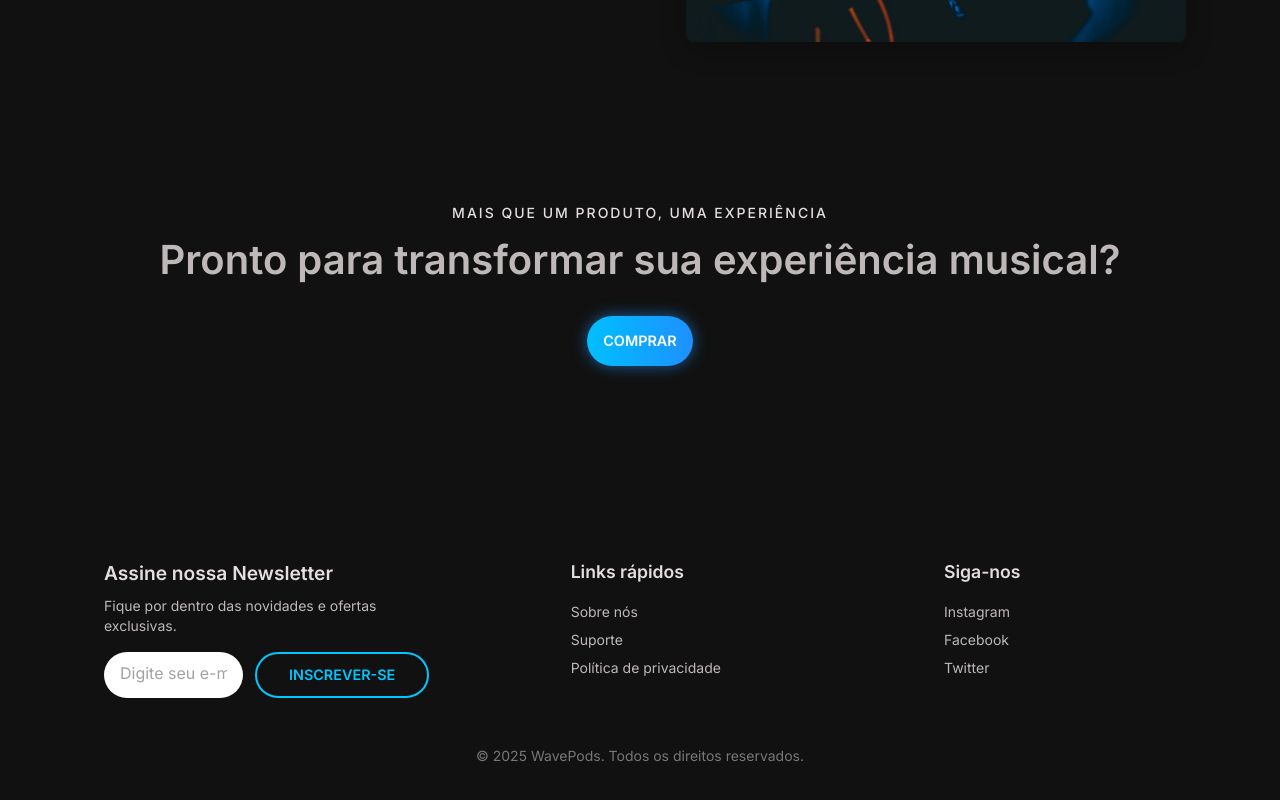
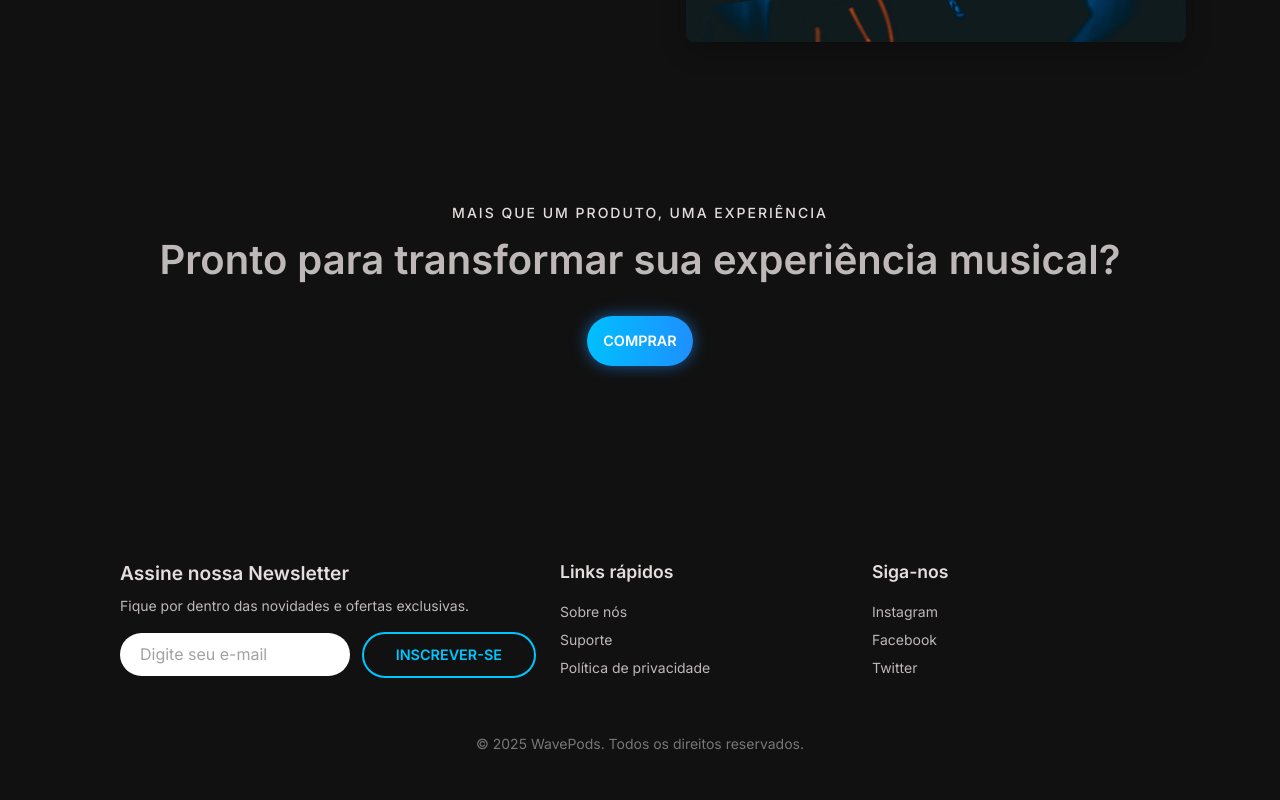
Before and after one commit to CarolinaVirginio/landing_wavepods, a React (Vite) app: page / in a window 1280 px wide. Shown: the part 3240-4040 px from the top of the page. Built offline with nearby package versions, Linux system fonts and the light colour scheme.

Commit message:
Refactor(Footer, Button, ContentMain): add newsletter validation and reusable button styles

```diff
--- a/src/components/ContentMain.jsx
+++ b/src/components/ContentMain.jsx
@@ -94,7 +94,7 @@ const ContentMain = () => {
           >
             <CustomButton>Comprar agora</CustomButton>
 
-            <CustomButton variant="outlined">Ver especificações</CustomButton>
+            <CustomButton version="outlined">Ver especificações</CustomButton>
           </Box>
         </Box>
       </Container>
--- a/src/components/CustomButton.jsx
+++ b/src/components/CustomButton.jsx
@@ -1,54 +1,64 @@
 import Button from "@mui/material/Button";
 
-const CustomButton = ({ variant = "comprar", children, ...props }) => {
-  const styles = {
+const variants = {
   comprar: {
     color: "#fff",
     background: "linear-gradient(90deg, #00bfff, #1e90ff)",
+    fontSize: "0.9rem",
     px: 2,
     py: 1.5,
     borderRadius: 50,
     fontWeight: 600,
-      fontSize: "0.9rem",
+    transition: "all 0.3s ease",
     boxShadow: "0 0 15px rgba(30, 144, 255, 0.6)",
-      transition: "all 0.3s ease",
     "&:hover": {
       boxShadow: "0 0 25px rgba(30, 144, 255, 0.9)",
       transform: "translateY(-2px)",
       background: "linear-gradient(90deg, #1e90ff, #00bfff)",
     },
   },
+
   outlined: {
     color: "#00c6ff",
     border: "2px solid #00c6ff",
+    fontSize: "0.95rem",
     px: 2,
     py: 1.5,
     borderRadius: 50,
     fontWeight: 600,
-      fontSize: "0.95rem",
     transition: "all 0.3s ease",
     "&:hover": {
       boxShadow: "0 0 15px rgba(0, 198, 255, 0.6)",
       transform: "translateY(-2px)",
     },
   },
+
   newsletter: {
     color: "#00c6ff",
     border: "2px solid #00c6ff",
+    fontSize: { xs: "0.8rem", sm: "0.9rem" },
     px: 4,
     py: 1,
     borderRadius: 50,
     fontWeight: 600,
-      fontSize: "0.9rem",
     transition: "all 0.3s ease",
+    minWidth: { xs: "100%", sm: 120 },
+    alignSelf: { xs: "stretch", sm: "center" },
     "&:hover": {
       boxShadow: "0 0 15px rgba(0, 198, 255, 0.6)",
     },
   },
 };
 
+const CustomButton = ({
+  version = "comprar",
+  children,
+  sx: sxFromProps,
+  ...props
+}) => {
+  const sx = { ...variants[version], ...(sxFromProps || {}) };
   return (
-    <Button sx={styles[variant]} {...props}>
+    <Button sx={sx} {...props}>
       {children}
     </Button>
   );
--- a/src/components/Footer.jsx
+++ b/src/components/Footer.jsx
@@ -1,74 +1,80 @@
-import {
-  Box,
-  Container,
-  Grid,
-  Typography,
-  TextField,
-  Button,
-} from "@mui/material";
-import { useState } from "react";
+import { Box, Container, Typography, TextField } from "@mui/material";
+import { useState, useEffect } from "react";
 import CustomButton from "./CustomButton";
 
 const quickLinks = ["Sobre nós", "Suporte", "Política de privacidade"];
 const socialLinks = ["Instagram", "Facebook", "Twitter"];
 
+const FooterLink = ({ label }) => (
+  <Typography
+    variant="body2"
+    sx={{
+      mb: 1,
+      cursor: "pointer",
+      transition: "color 0.2s",
+      "&:hover": { color: "#00bfff" },
+    }}
+  >
+    {label}
+  </Typography>
+);
+
 const FooterColumn = ({ title, items }) => (
-  <Box>
+  <Box sx={{ mb: { xs: 4, md: 0 } }}>
     <Typography
       variant="h6"
-      sx={{ fontSize: "1.1rem", fontWeight: 600, color: "#e4dedeff", mb: 2 }}
+      sx={{ fontSize: "1.1rem", fontWeight: 600, color: "#e4dede", mb: 2 }}
     >
       {title}
     </Typography>
     {items.map((item) => (
-      <Typography
-        key={item}
-        variant="body2"
-        sx={{ mb: 1, cursor: "pointer", "&:hover": { color: "#00bfff" } }}
-      >
-        {item}
-      </Typography>
+      <FooterLink key={item} label={item} />
     ))}
   </Box>
 );
 
 const Footer = () => {
   const [email, setEmail] = useState("");
-  const [submitted, setSubmitted] = useState(false);
+  const [status, setStatus] = useState("");
+
+  useEffect(() => {
+    if (!status) return;
+    const timer = setTimeout(() => setStatus(""), 3000);
+    return () => clearTimeout(timer);
+  }, [status]);
 
   const handleSubmit = (e) => {
     e.preventDefault();
-    if (email) {
-      setSubmitted(true);
+    if (!email) return;
+
+    const emailRegex = /^[^\s@]+@[^\s@]+\.[^\s@]+$/;
+    if (emailRegex.test(email)) {
+      setStatus("sucesso");
       setEmail("");
-      setTimeout(() => setSubmitted(false), 3000);
+    } else {
+      setStatus("erro");
     }
   };
 
   return (
-    <Box
-      component="footer"
-      sx={{
-        color: "#bfb8b8",
-        py: 6,
-        mt: 8,
-      }}
-    >
-      <Container maxWidth="lg" sx={{ px: { xs: 3, md: 8 } }}>
-        <Grid
-          container
-          spacing={6}
-          alignItems="flex-start"
-          justifyContent="space-between"
+    <Box component="footer" sx={{ color: "#bfb8b8", py: 6, mt: 8 }}>
+      <Container maxWidth="lg" sx={{ px: { xs: 3, md: 10 } }}>
+        <Box
+          sx={{
+            display: "flex",
+            flexWrap: "wrap",
+            gap: { xs: 6, md: 3 },
+            justifyContent: "space-between",
+          }}
         >
-          <Grid size={{ xs: 12, md: 4 }}>
+          <Box sx={{ flex: 1, minWidth: { xs: "100%", md: "40%" } }}>
             <Typography
               variant="h6"
               sx={{
                 fontSize: "1.2rem",
                 fontWeight: 600,
                 mb: 1,
-                color: "#e4dedeff",
+                color: "#e4dede",
               }}
             >
               Assine nossa Newsletter
@@ -82,42 +88,58 @@ const Footer = () => {
               onSubmit={handleSubmit}
               sx={{
                 display: "flex",
-                gap: 1.5,
-                maxWidth: { xs: "100%", md: 500 },
+                flexDirection: { xs: "column", sm: "row" },
+                alignItems: "center",
+                gap: { xs: 2, sm: 1.5 },
+                maxWidth: { xs: "100%", md: 520 },
               }}
             >
               <TextField
-                type="email"
+                type="text"
                 placeholder="Digite seu e-mail"
                 size="small"
                 value={email}
                 onChange={(e) => setEmail(e.target.value)}
                 sx={{
                   flex: 1,
+                  width: { xs: "100%", sm: 360 },
                   backgroundColor: "#fff",
                   borderRadius: 50,
                   "& fieldset": { border: "none" },
-                  "& input": { padding: "10px 16px", borderRadius: "50px" },
+                  "& input": { padding: "10px 20px", borderRadius: "50px" },
                 }}
+                aria-label="Digite seu e-mail"
+                required
               />
-              <CustomButton variant="newsletter">Inscrever-se</CustomButton>
+
+              <CustomButton version="newsletter" type="submit">
+                Inscrever-se
+              </CustomButton>
             </Box>
 
-            {submitted && (
-              <Typography variant="body2" sx={{ mt: 1.5, color: "#00c6ff" }}>
-                E-mail inscrito com sucesso!
+            {status && (
+              <Typography
+                variant="body2"
+                sx={{
+                  mt: 1.5,
+                  color: status === "sucesso" ? "#00c6ff" : "#ff4d4f",
+                }}
+              >
+                {status === "sucesso"
+                  ? "E-mail inscrito com sucesso!"
+                  : "E-mail inválido"}
               </Typography>
             )}
-          </Grid>
+          </Box>
 
-          <Grid size={{ xs: 12, md: 3 }}>
+          <Box sx={{ flex: 1, minWidth: { xs: "100%", md: "25%" } }}>
             <FooterColumn title="Links rápidos" items={quickLinks} />
-          </Grid>
+          </Box>
 
-          <Grid size={{ xs: 12, md: 3 }}>
+          <Box sx={{ flex: 1, minWidth: { xs: "100%", md: "25%" } }}>
             <FooterColumn title="Siga-nos" items={socialLinks} />
-          </Grid>
-        </Grid>
+          </Box>
+        </Box>
 
         <Box sx={{ textAlign: "center", mt: 6, color: "#777" }}>
           <Typography variant="body2">
```
Lines whose indentation alone changed are shown as unchanged.
